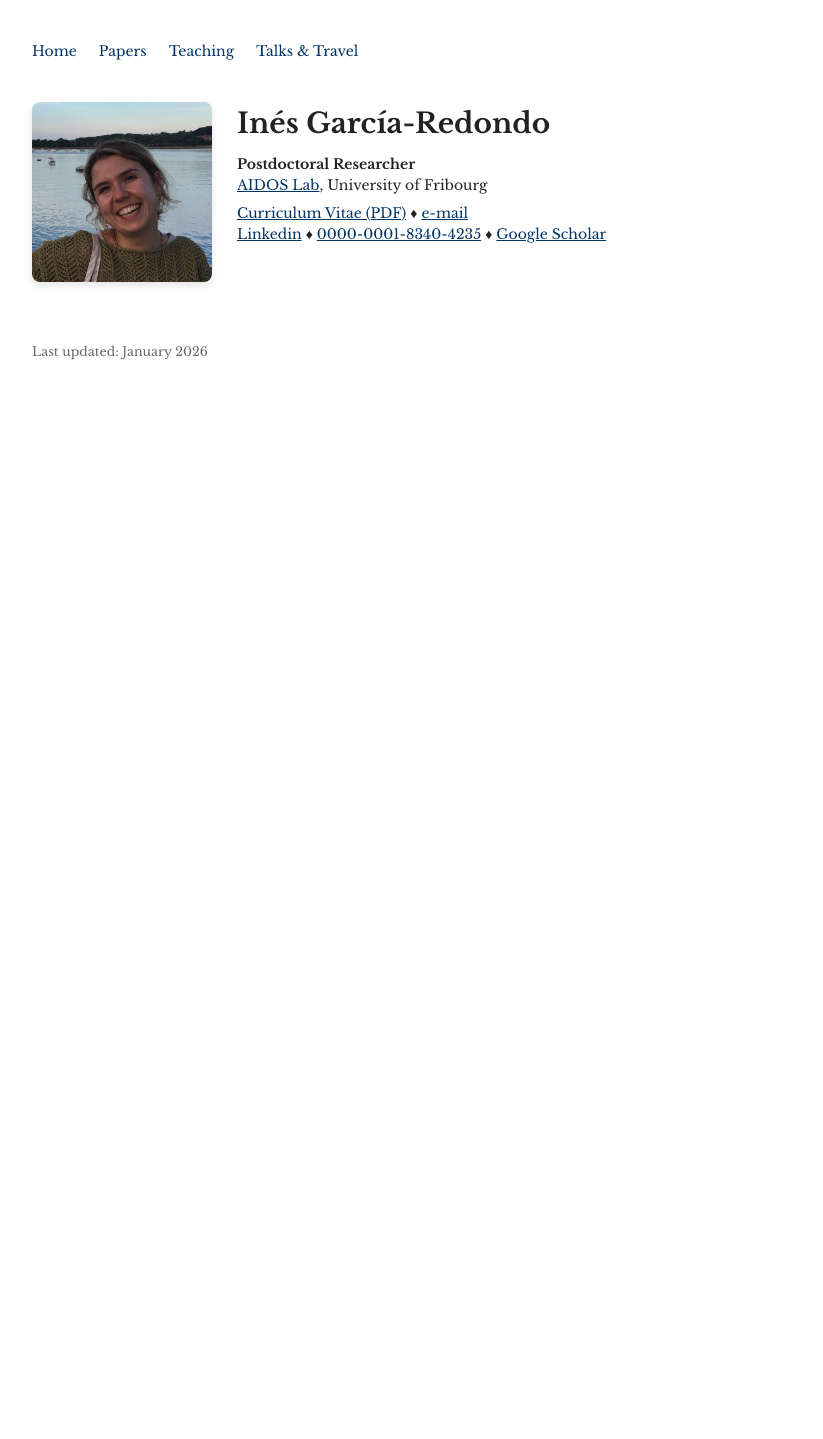
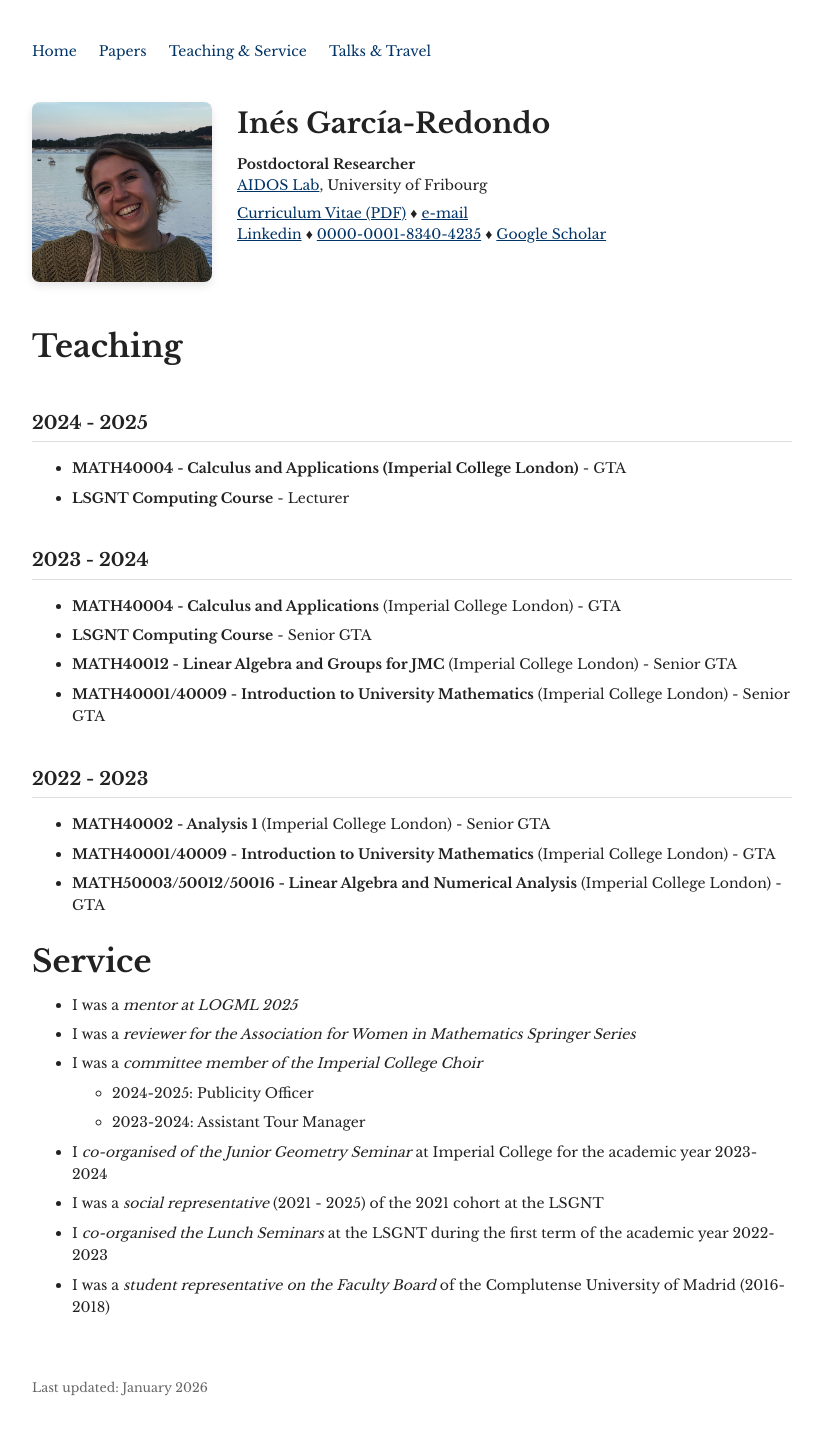
Before and after one commit to inesgare/inesgare.github.io, a Jekyll site: the page built from teaching.md, in a window 1280 px wide. Shown: the whole page, without its empty margins (228-1051 px from the left). Built offline with Jekyll 4.4.1, drawn with Linux system fonts in a browser that asks for light colours; before the commit the page ends 900 px from its top, so only the background shows below that.

Commit message:
added teaching and service

```diff
--- a/_includes/nav.html
+++ b/_includes/nav.html
@@ -1,6 +1,6 @@
 <nav>
   <a href="/">Home</a>
   <a href="/papers">Papers</a>
-  <a href="/teaching">Teaching</a>
+  <a href="/teaching">Teaching & Service</a>
   <a href="/talks">Talks & Travel</a>
 </nav>
--- a/teaching.md
+++ b/teaching.md
@@ -1,4 +1,36 @@
 ---
-title: Teaching
+title: Teaching & Service
 layout: default
 ---
+
+# Teaching
+
+## 2024 - 2025
+
+- **MATH40004 - Calculus and Applications (Imperial College London)** - GTA
+- **LSGNT Computing Course** - Lecturer
+
+## 2023 - 2024
+
+- **MATH40004 - Calculus and Applications** (Imperial College London) - GTA
+- **LSGNT Computing Course** - Senior GTA
+- **MATH40012 - Linear Algebra and Groups for JMC** (Imperial College London) - Senior GTA
+- **MATH40001/40009 - Introduction to University Mathematics** (Imperial College London) - Senior GTA
+
+## 2022 - 2023
+
+- **MATH40002 - Analysis 1** (Imperial College London) - Senior GTA
+- **MATH40001/40009 - Introduction to University Mathematics** (Imperial College London) - GTA
+- **MATH50003/50012/50016 - Linear Algebra and Numerical Analysis** (Imperial College London) - GTA
+
+# Service
+
+- I was a *mentor at LOGML 2025*
+- I was a *reviewer for the Association for Women in Mathematics Springer Series*
+- I was a *committee member of the Imperial College Choir*
+    - 2024-2025: Publicity Officer
+    - 2023-2024: Assistant Tour Manager
+- I *co-organised of the Junior Geometry Seminar* at Imperial College for the academic year 2023-2024
+- I was a *social representative* (2021 - 2025) of the 2021 cohort at the LSGNT
+- I *co-organised the Lunch Seminars* at the LSGNT during the first term of the academic year 2022-2023
+- I was a *student representative on the Faculty Board* of the Complutense University of Madrid (2016-2018)
```
